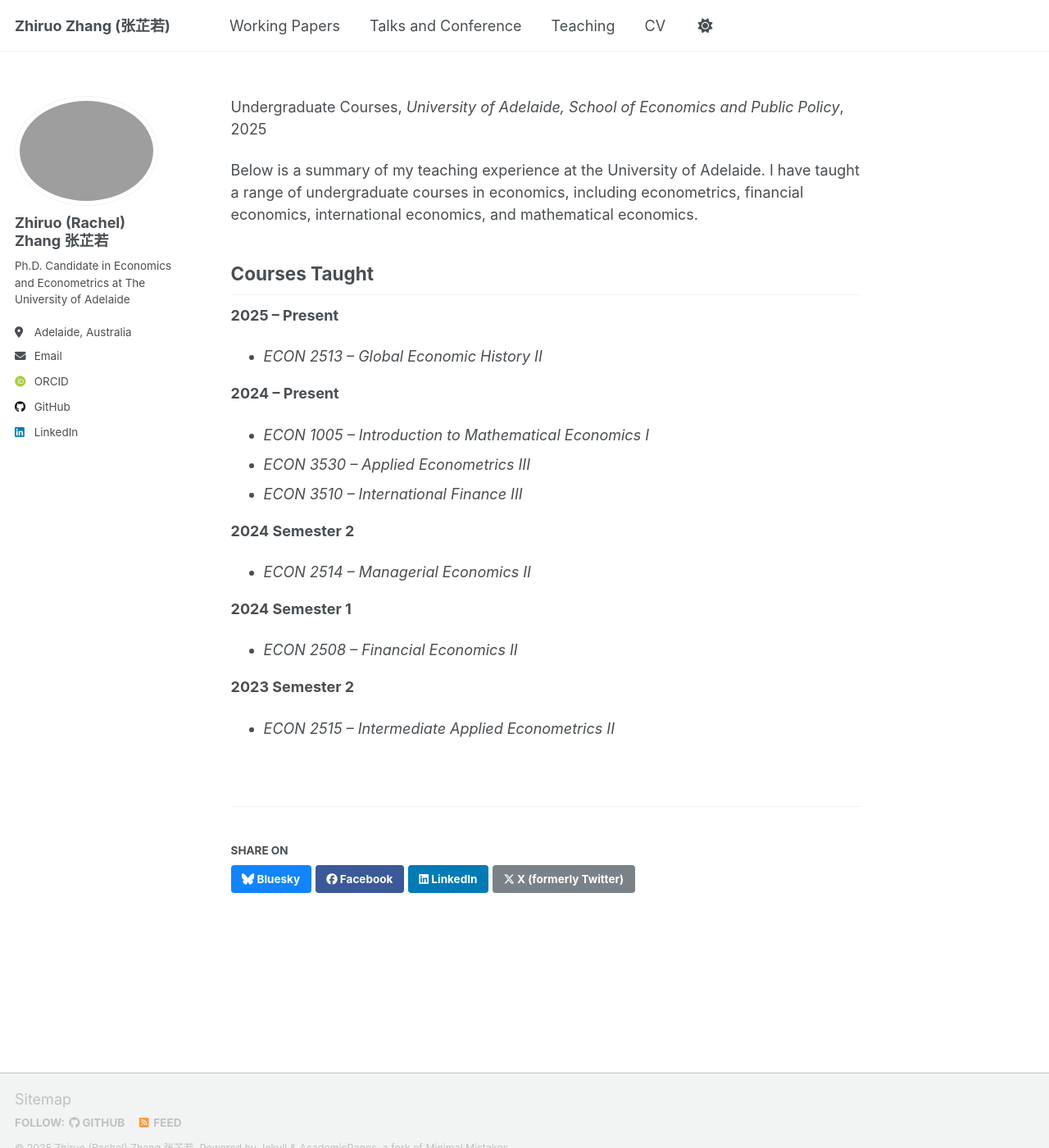
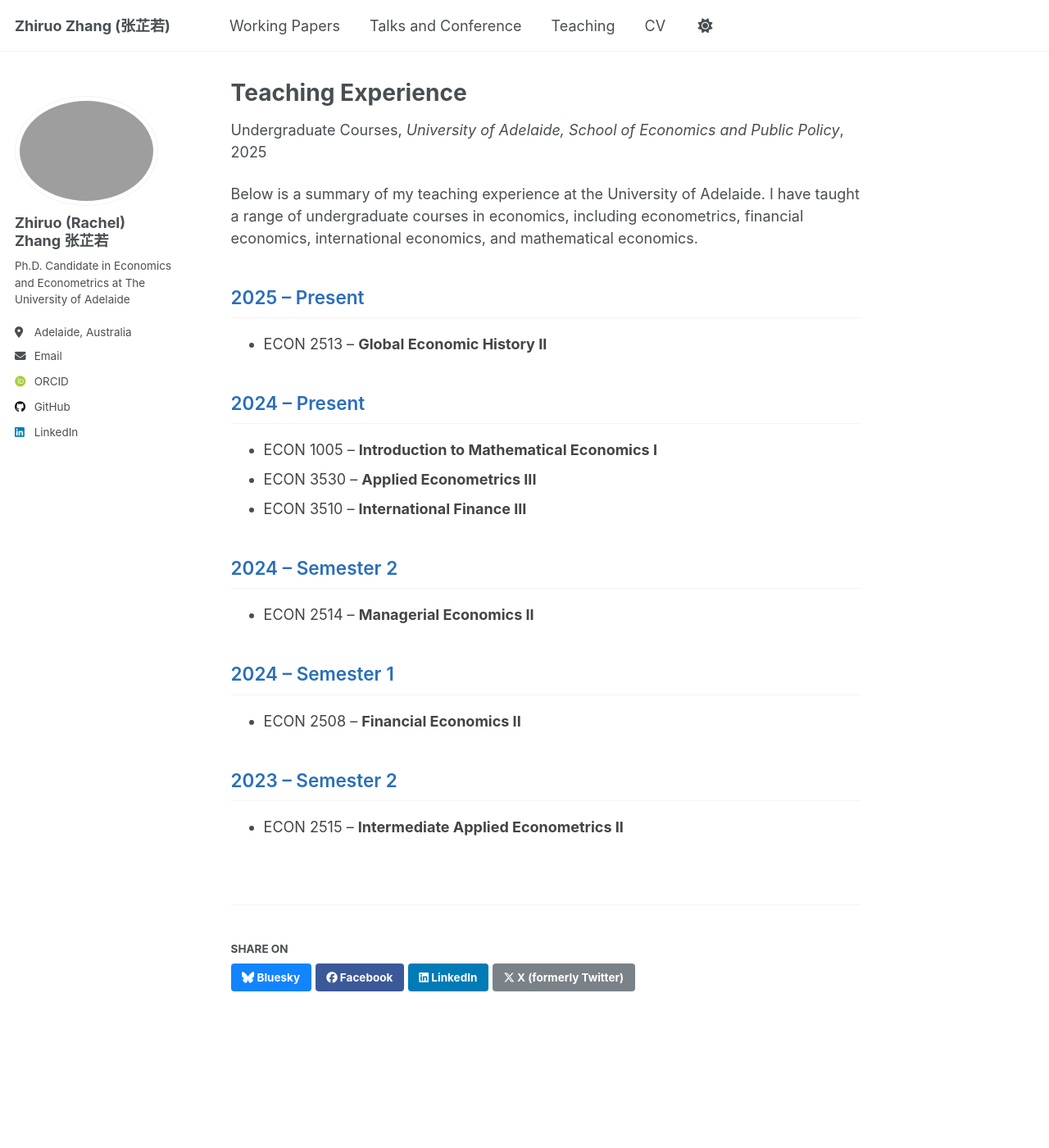
Before and after one commit to zhiruozzr/zhiruozzr.github.io, a Jekyll site: the page built from _teaching/2025-teaching-experience.md, in a window 1280 px wide and 1400 px high. Shown: the whole window at 82% size. Built offline with Jekyll 4.4.1, drawn with Linux system fonts in a browser that asks for light colours; some web fonts are replaced; a script that is not in the unit is left out.

Commit message:
Update teaching experience details for 2025

```diff
--- a/_teaching/2025-teaching-experience.md
+++ b/_teaching/2025-teaching-experience.md
@@ -1,30 +1,32 @@
 ---
-title: ""
+title: "Teaching Experience"
 collection: teaching
 type: "Undergraduate Courses"
 permalink: /teaching/2025-teaching-experience/
 venue: "University of Adelaide, School of Economics and Public Policy"
-date: 2025-01-01
 location: "Adelaide, Australia"
 ---
 
 Below is a summary of my teaching experience at the University of Adelaide. I have taught a range of undergraduate courses in economics, including econometrics, financial economics, international economics, and mathematical economics.
 
-## Courses Taught
+## <span style="color:#2a6ebb; font-weight:600;">2025 – Present</span>
 
-**2025 – Present**
-- *ECON 2513 – Global Economic History II*
+- <span style="color:#444;">ECON 2513 – <strong>Global Economic History II</strong></span>
 
-**2024 – Present**
-- *ECON 1005 – Introduction to Mathematical Economics I*
-- *ECON 3530 – Applied Econometrics III*
-- *ECON 3510 – International Finance III*
+## <span style="color:#2a6ebb; font-weight:600;">2024 – Present</span>
 
-**2024 Semester 2**
-- *ECON 2514 – Managerial Economics II*
+- <span style="color:#444;">ECON 1005 – <strong>Introduction to Mathematical Economics I</strong></span>
+- <span style="color:#444;">ECON 3530 – <strong>Applied Econometrics III</strong></span>
+- <span style="color:#444;">ECON 3510 – <strong>International Finance III</strong></span>
 
-**2024 Semester 1**
-- *ECON 2508 – Financial Economics II*
+## <span style="color:#2a6ebb; font-weight:600;">2024 – Semester 2</span>
 
-**2023 Semester 2**
-- *ECON 2515 – Intermediate Applied Econometrics II*
+- <span style="color:#444;">ECON 2514 – <strong>Managerial Economics II</strong></span>
+
+## <span style="color:#2a6ebb; font-weight:600;">2024 – Semester 1</span>
+
+- <span style="color:#444;">ECON 2508 – <strong>Financial Economics II</strong></span>
+
+## <span style="color:#2a6ebb; font-weight:600;">2023 – Semester 2</span>
+
+- <span style="color:#444;">ECON 2515 – <strong>Intermediate Applied Econometrics II</strong></span>
```
